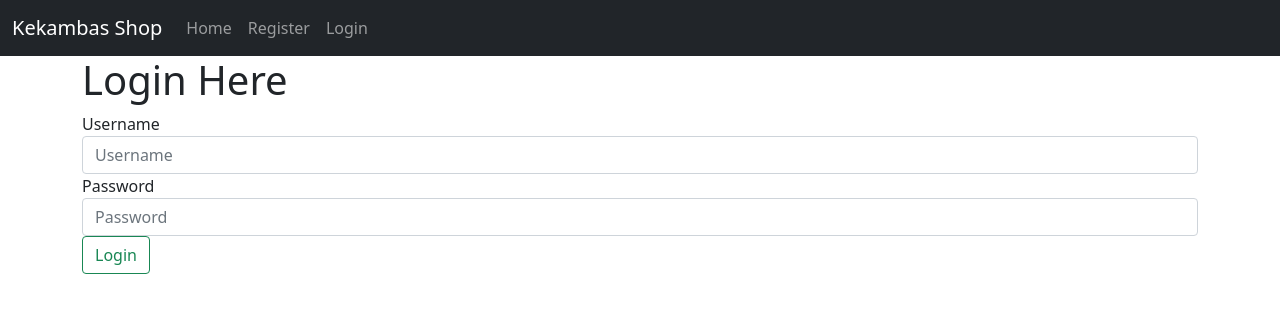
After one commit to dshinnn/Flask_RestAPI, a Flask app: template app/templates/login.html in a window 1280 px wide. The commit adds this page. Shown: the top 313 px of the page. Run offline with Flask 2, Linux system fonts and the light colour scheme; the template is opened without the code that fills it: values that come from a table or form of the project are taken from there, others are empty; some libraries are stand-ins or nearby versions.

Commit message:
Add form to login.html

```diff
--- a/app/__init__.py
+++ b/app/__init__.py
@@ -2,7 +2,7 @@ from flask import Flask
 from config import Config
 from flask_sqlalchemy import SQLAlchemy
 from flask_migrate import Migrate
-from flask_login import LoginManager()
+from flask_login import LoginManager
 
 app = Flask(__name__)
 app.config.from_object(Config)
--- a/app/forms.py
+++ b/app/forms.py
@@ -9,3 +9,8 @@ class RegisterForm(FlaskForm):
     password = PasswordField('Password', validators=[DataRequired()])
     confirm_pass = PasswordField('Confirm Password', validators=[DataRequired(), EqualTo('password')])
     submit = SubmitField('Register')
+
+class LoginForm(FlaskForm):
+    username = StringField('Username', validators=[DataRequired()])
+    password = PasswordField('Password', validators=[DataRequired()])
+    submit = SubmitField('Login')
--- /dev/null
+++ b/app/templates/login.html
@@ -0,0 +1,21 @@
+{% extends 'base.html' %}
+{% block title %}Login{% endblock %}
+
+{% block content %}
+    <h1>Login Here</h1>
+    <form action="" method="post">
+        {{ form.csrf_token }}
+        <div class="form-group">
+            <fieldset>
+                {{ form.username.label }}
+                {{ form.username(class='form-control', placeholder='Username') }}
+            </fieldset>
+
+            <fieldset>
+                {{ form.password.label }}
+                {{ form.password(class='form-control', placeholder='Password') }}
+            </fieldset>
+        </div>
+        {{ form.submit(class='btn btn-outline-success') }}
+    </form>
+{% endblock %}
--- a/app/templates/nav.html
+++ b/app/templates/nav.html
@@ -13,7 +13,7 @@
                     <a class="nav-link" href="{{ url_for('register') }}">Register</a>
                     </li>
                     <li class="nav-item">
-                    <a class="nav-link" href="#">Login</a>
+                    <a class="nav-link" href="{{ url_for('login') }}">Login</a>
                     </li>
                 </ul>
             </div>
```
Also changed, not shown: app/routes.py (+7 -1 lines).
